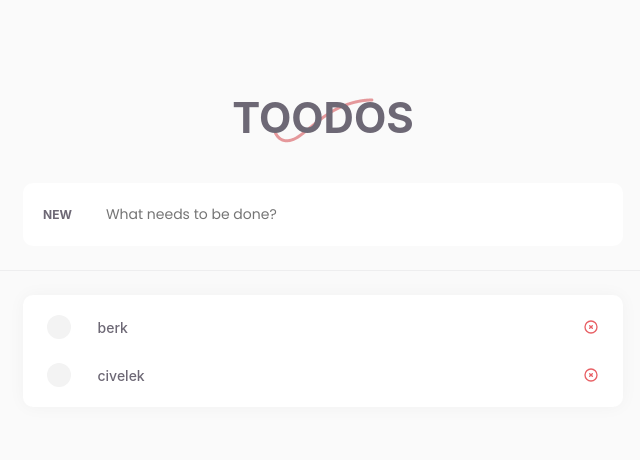
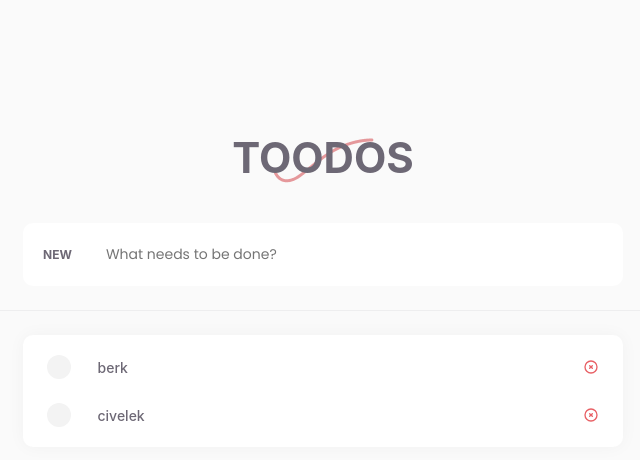
Before and after one commit to berkcvlk/odev-5-berkcvlk, a React (Create React App) app: page / in a window 1280 px wide. Shown: the top 460 px of the page, without its empty margins (317-957 px from the left). Built offline with nearby package versions, Linux system fonts and the light colour scheme.

Commit message:
fix: container fixed height

```diff
--- a/src/containers/TodoContainer/styles.ts
+++ b/src/containers/TodoContainer/styles.ts
@@ -2,10 +2,9 @@ import { styled } from "stitches.config";
 
 export const Container = styled("div", {
   width: "700px",
-  height: "300px",
 
-  margin: "92px auto 0",
-  padding: "0 50px",
+  margin: "0 auto",
+  padding: "92px 50px",
 });
 
 export const Title = styled("h1", {
```
